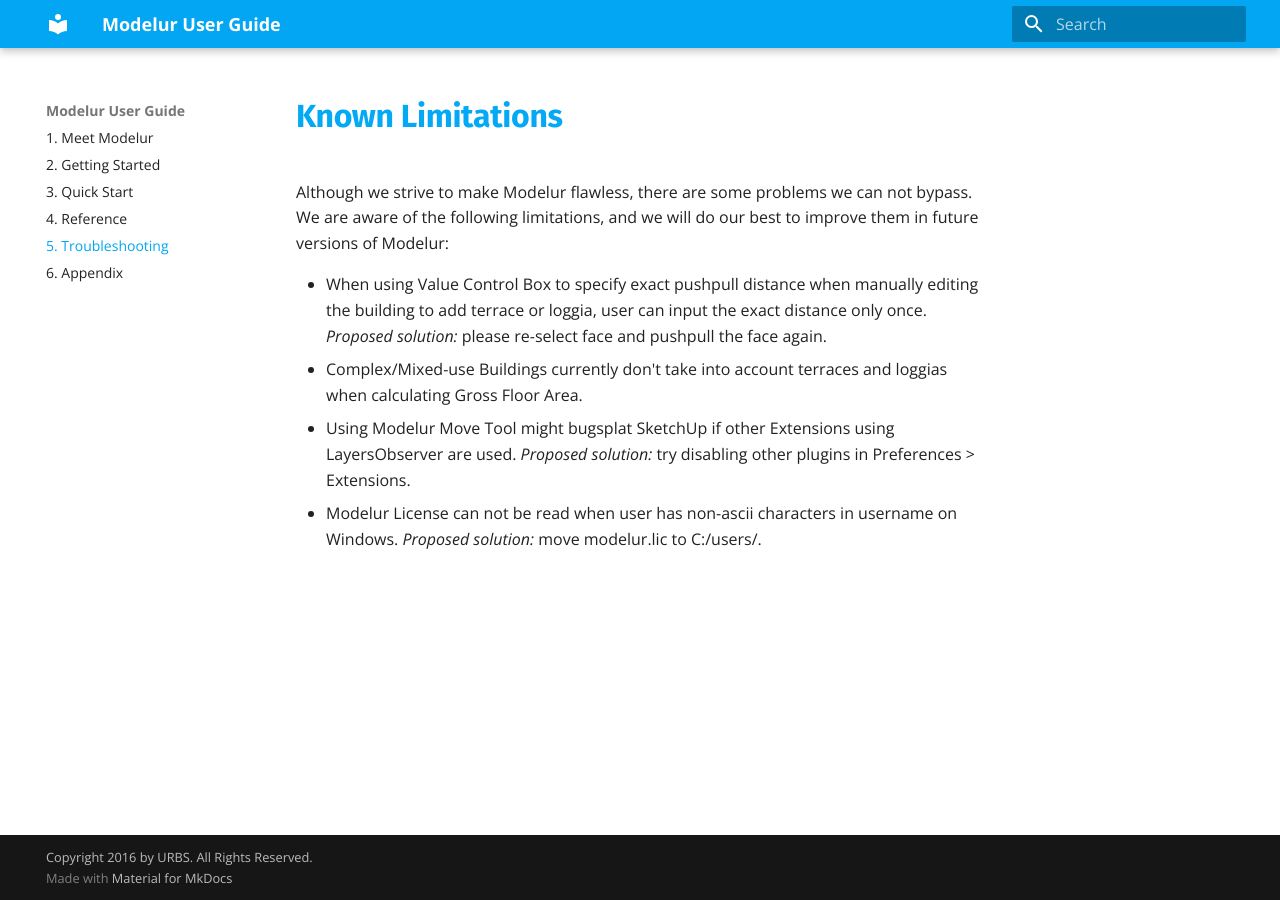
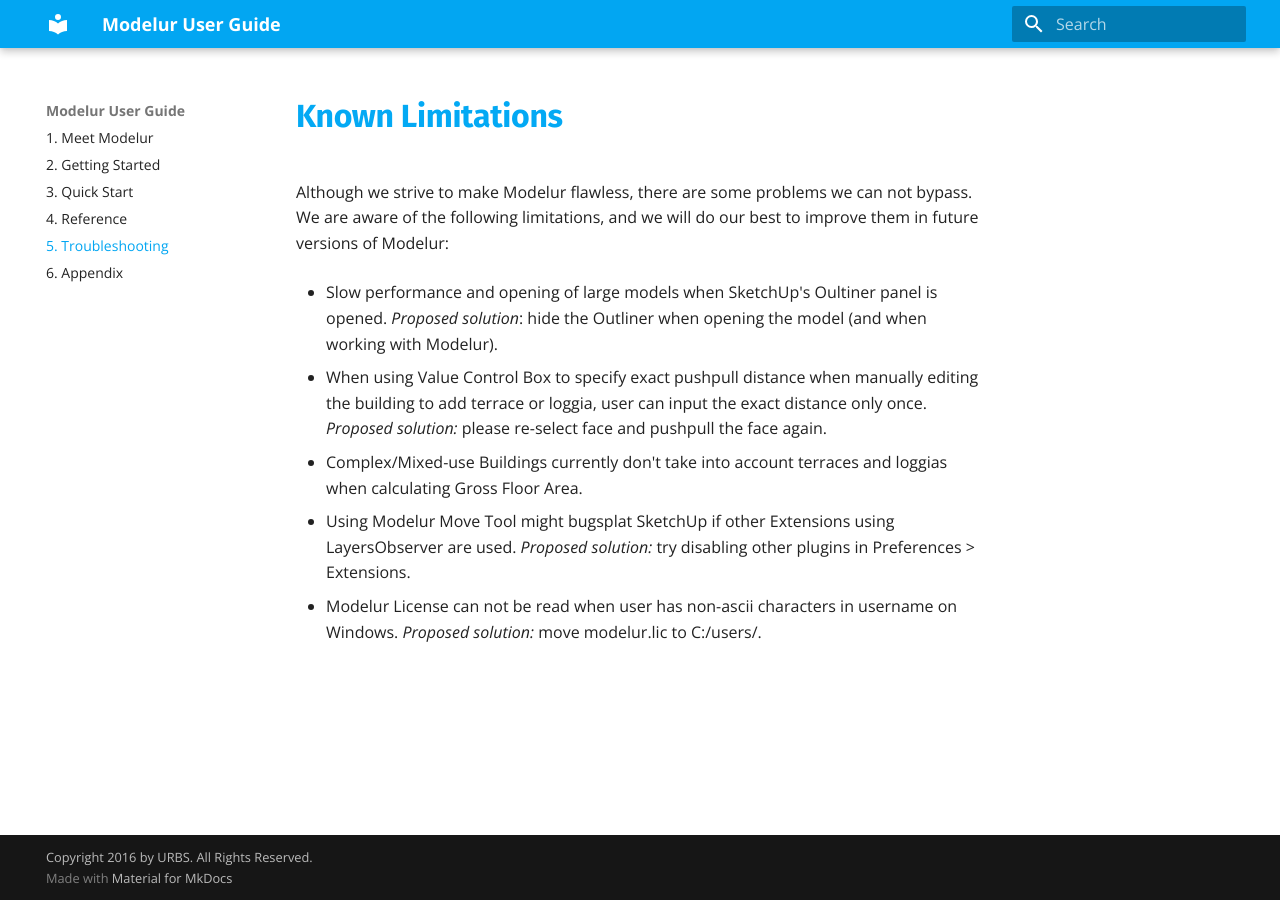
Before and after one commit to Modelur/docs, an MkDocs documentation site: the page built from docs/troubleshooting.md, in a window 1280 px wide. Built offline with MkDocs 1.6.1 and Material for MkDocs 9.7.7, drawn with Linux system fonts in a browser that asks for light colours; old or Windows-style settings are respelled for this version of MkDocs.

Commit message:
Added slow opening and work problem description when outliner is opened.

```diff
--- a/docs/troubleshooting.md
+++ b/docs/troubleshooting.md
@@ -3,7 +3,12 @@
 
 Although we strive to make Modelur flawless, there are some problems we can not bypass. We are aware of the following limitations, and we will do our best to improve them in future versions of Modelur:
 
+ - Slow performance and opening of large models when SketchUp's Oultiner panel is opened. *Proposed solution*: hide the Outliner when opening the model (and when working with Modelur).
+
  - When using Value Control Box to specify exact pushpull distance when manually editing the building to add terrace or loggia, user can input the exact distance only once. *Proposed solution:* please re-select face and pushpull the face again.
+
  - Complex/Mixed-use Buildings currently don't take into account terraces and loggias when calculating Gross Floor Area.
+
  - Using Modelur Move Tool might bugsplat SketchUp if other Extensions using LayersObserver are used. *Proposed solution:* try disabling other plugins in Preferences > Extensions.
+
  - Modelur License can not be read when user has non-ascii characters in username on Windows. *Proposed solution:* move modelur.lic to C:/users/.
```
Also changed, not shown: 1 other file.
